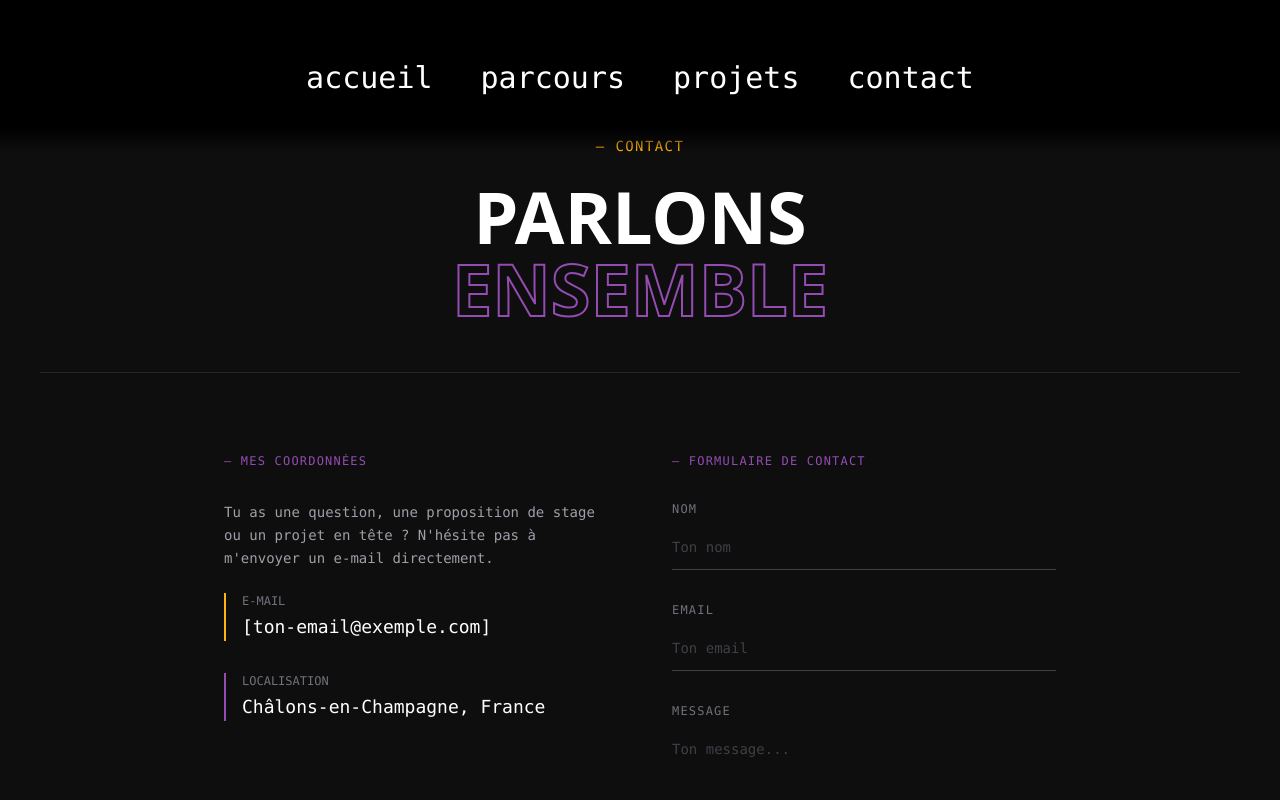
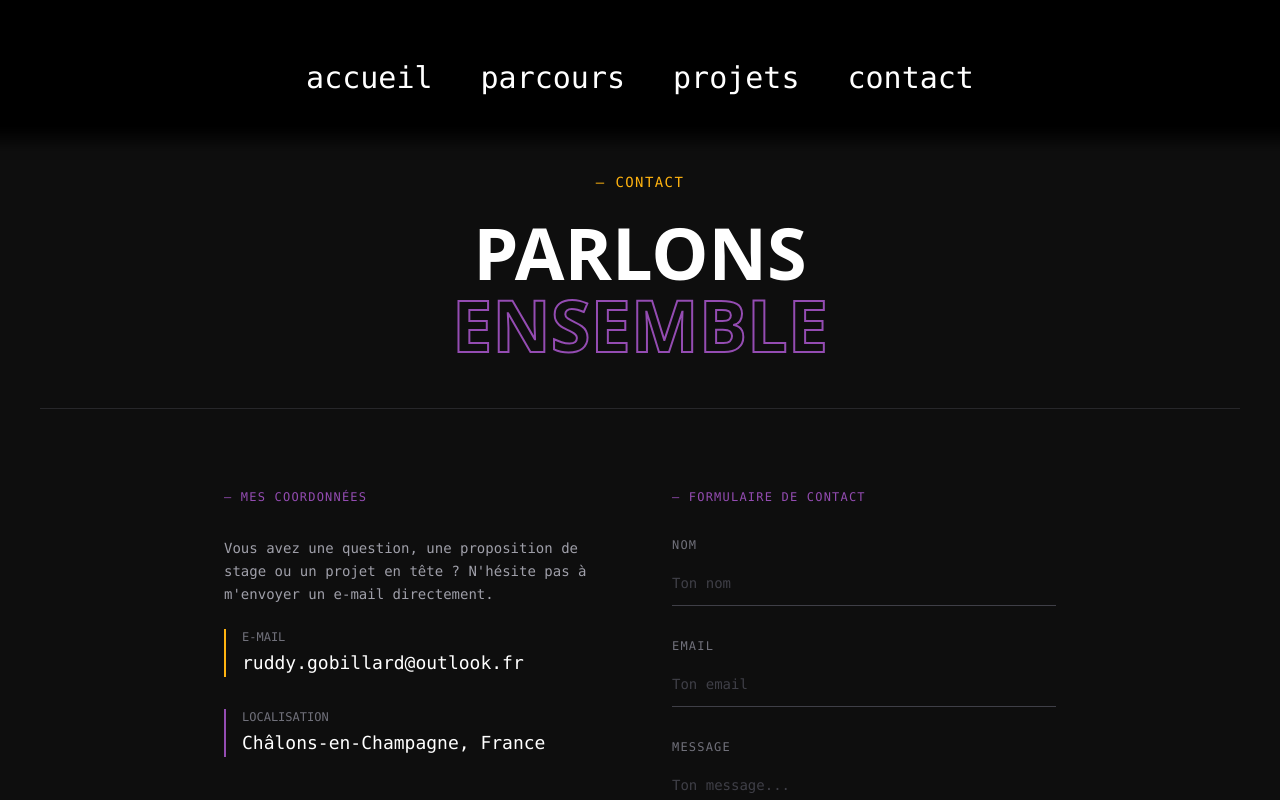
Before and after one commit to Rainbow51000/portfolio, a React (Vite) app: page /contact in a window 1280 px wide. Shown: the top 800 px of the page. Built offline with nearby package versions, Linux system fonts and the light colour scheme.

Commit message:
Feat: page contact

```diff
--- a/src/pages/contact.jsx
+++ b/src/pages/contact.jsx
@@ -3,9 +3,7 @@ import { Link } from 'react-router-dom';
 export default function Contact() {
     return (
         <div>
-
-            {/* Header */}
-            <section className="max-w-4xl mx-auto px-8 pt-16 pb-12 text-center relative">
+            <section className="max-w-4xl mx-auto px-8 pt-16 pb-12 text-center relative mt-9">
                 <div className="absolute top-0 left-8">
                     <Link to="/" className="text-xs font-mono text-zinc-500 hover:text-white transition-colors">
                         ← Retour à l'accueil
@@ -24,19 +22,17 @@ export default function Contact() {
 
             <section className="border-t border-zinc-800">
                 <div className="max-w-4xl mx-auto px-8 py-20 grid grid-cols-1 md:grid-cols-2 gap-16">
-
-                    {/* Informations directes */}
                     <div>
                         <h3 className="text-xs font-mono tracking-widest uppercase mb-8" style={{ color: "#944CB2" }}>
                             — Mes coordonnées
                         </h3>
                         <p className="text-zinc-400 font-mono text-sm leading-relaxed mb-6">
-                            Tu as une question, une proposition de stage ou un projet en tête ? N'hésite pas à m'envoyer un e-mail directement.
+                            Vous avez une question, une proposition de stage ou un projet en tête ? N'hésite pas à m'envoyer un e-mail directement.
                         </p>
                         <div className="mb-8 border-l-2 pl-4" style={{ borderColor: "#FFB310" }}>
                             <p className="text-xs font-mono uppercase text-zinc-500 mb-1">E-mail</p>
                             <a href="mailto:[ton-email@exemple.com]" className="text-lg font-mono text-white hover:underline">
-                                [ton-email@exemple.com]
+                                ruddy.gobillard@outlook.fr
                             </a>
                         </div>
                         <div className="border-l-2 pl-4" style={{ borderColor: "#944CB2" }}>
@@ -47,7 +43,6 @@ export default function Contact() {
                         </div>
                     </div>
 
-                    {/* Formulaire */}
                     <div>
                         <h3 className="text-xs font-mono tracking-widest uppercase mb-8" style={{ color: "#944CB2" }}>
                             — Formulaire de contact
```
